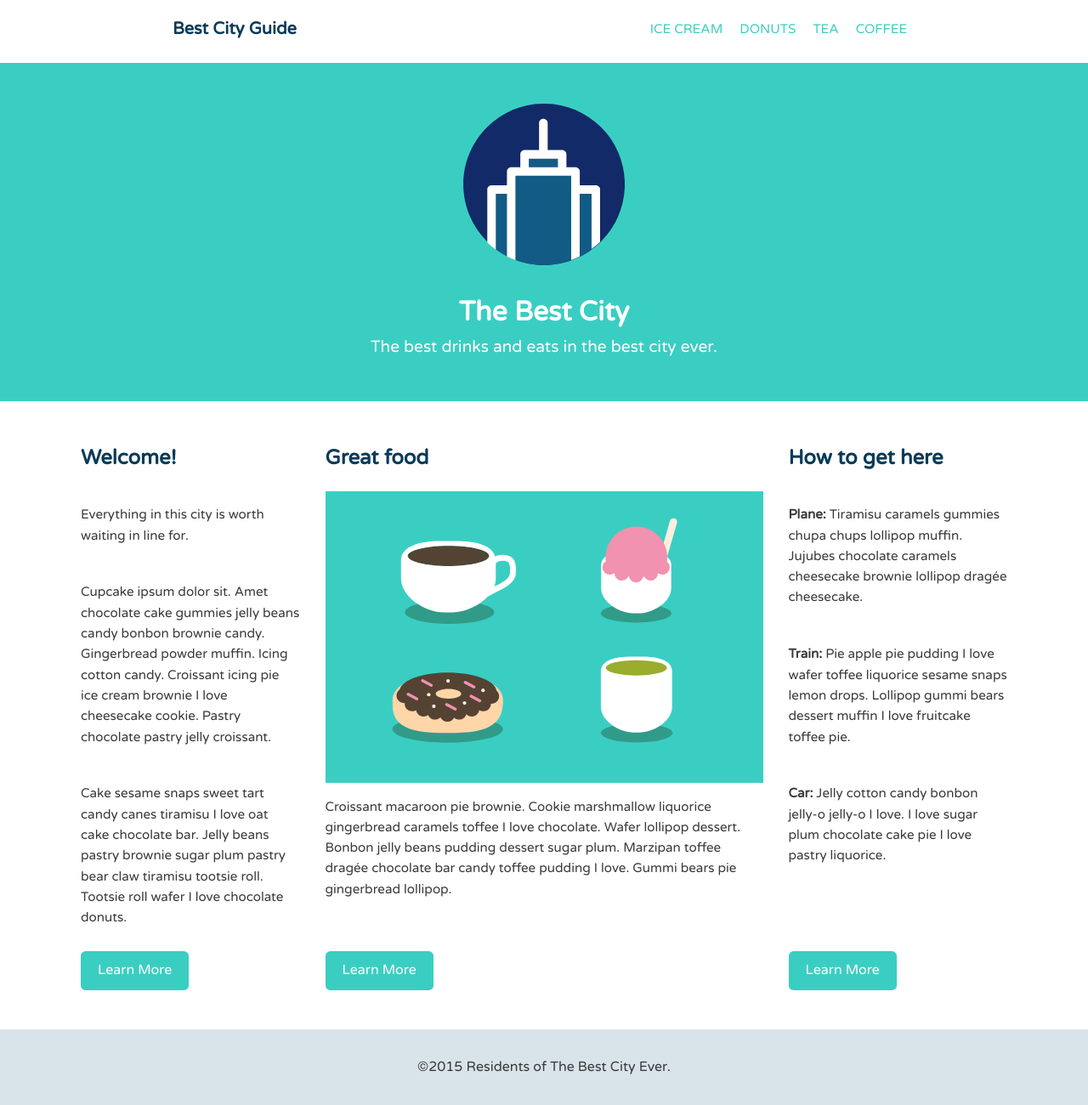
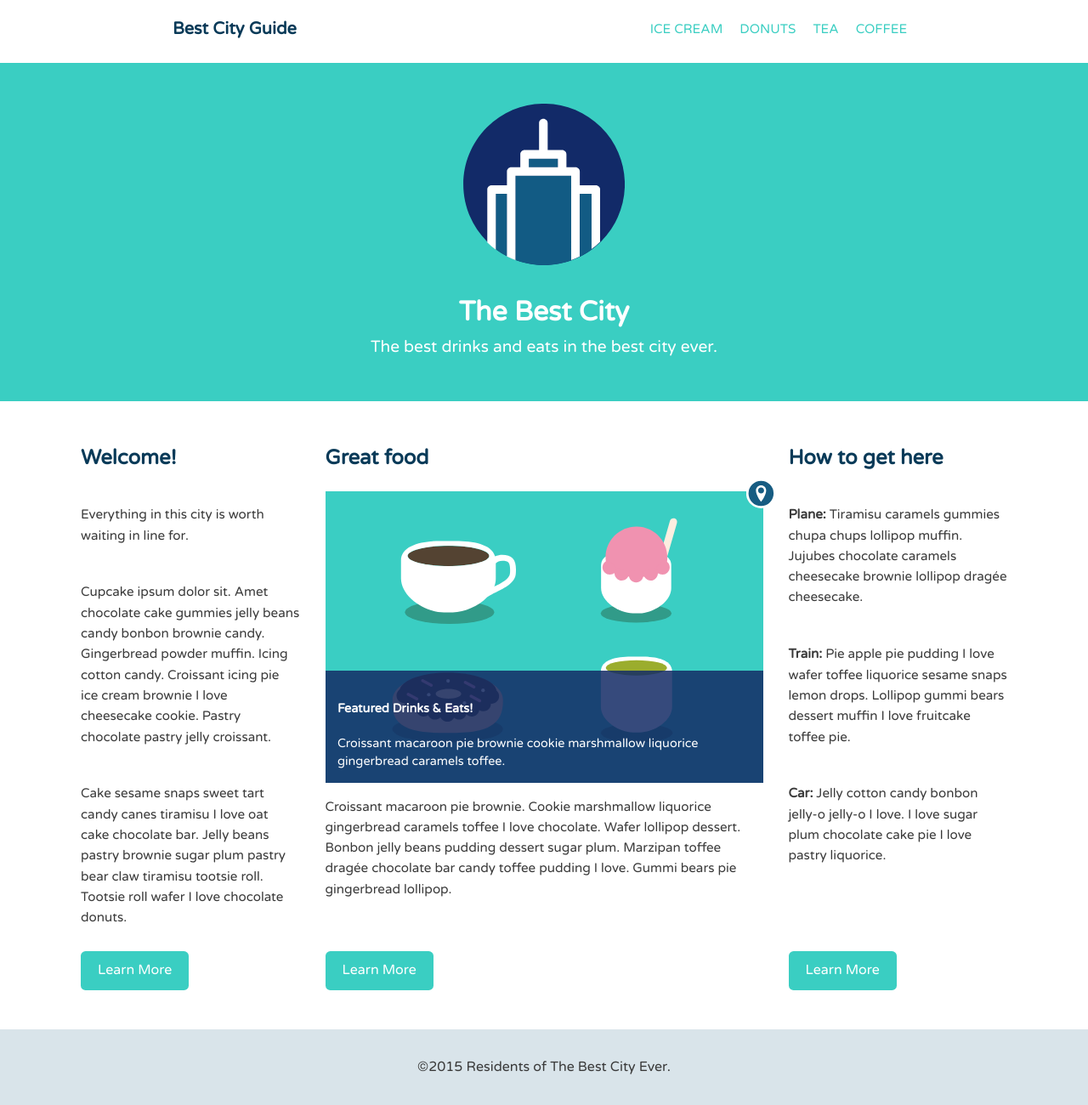
Before and after one commit to aurangzaib-danial/best-city-guide, a Jekyll site: the page built from index.html, in a window 1280 px wide. Shown: the whole page at 85% size. Built offline with Jekyll 4.4.1, drawn with Linux system fonts in a browser that asks for light colours.

Commit message:
added figure, caption and location icon to primary column

```diff
--- a/_sass/index.scss
+++ b/_sass/index.scss
@@ -28,26 +28,26 @@
   }
 }
 
-// .icon-location {
-//   width: 35px;
-//   top: -15px;
-//   right: -15px;
-//   position: absolute;
-// }
+.icon-location {
+  width: 35px;
+  top: -15px;
+  right: -15px;
+  position: absolute;
+}
 
-// figure {
-//   margin: 0;
-//   line-height: 0;
-//   position: relative;
-// }
+figure {
+  margin: 0;
+  line-height: 0;
+  position: relative;
+}
 
-// figcaption {
-//   font-size: .9em;
-//   line-height: 1.5;
-//   color: #fff;
-//   padding: 1em;
-//   background: rgba(19,43,102, .85);
-//   position: absolute;
-//   bottom: 0;
-//   width: 100%;
-// }
+figcaption {
+  font-size: .9em;
+  line-height: 1.5;
+  color: #fff;
+  padding: 1em;
+  background: rgba(19,43,102, .85);
+  position: absolute;
+  bottom: 0;
+  width: 100%;
+}
--- a/index.html
+++ b/index.html
@@ -16,17 +16,19 @@
 	</div><!--/.secondary-->
 
 	<div class="primary col">
-<!-- 				<figure>
+		<h2>Great food</h2>
+
+		<figure>
       <img class="icon-location" src="assets/images/location.svg" alt="location">
-
+			<img class="feat-img" src="assets/images/treats.svg" alt="Drinks and eats">
 			<figcaption>
 				<h4>Featured Drinks &amp; Eats!</h4>
 				Croissant macaroon pie brownie cookie marshmallow liquorice gingerbread caramels toffee.
 			</figcaption>
-		</figure> -->
-		<h2>Great food</h2>
-		<img class="feat-img" src="assets/images/treats.svg" alt="Drinks and eats">
+		</figure>
+
 		<p>Croissant macaroon pie brownie. Cookie marshmallow liquorice gingerbread caramels toffee I love chocolate. Wafer lollipop dessert. Bonbon jelly beans pudding dessert sugar plum. Marzipan toffee drag&#233;e chocolate bar candy toffee pudding I love. Gummi bears pie gingerbread lollipop.</p>
+
 		<a class="button" href="#">Learn More</a>
 	</div><!--/.primary-->
 
```
